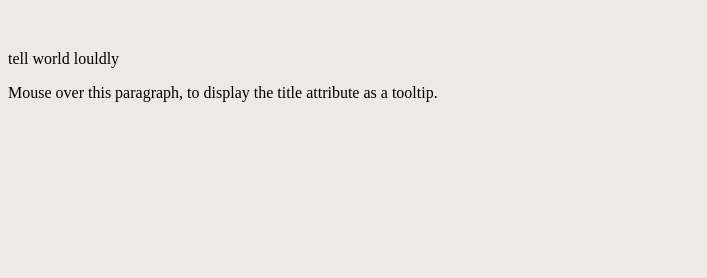
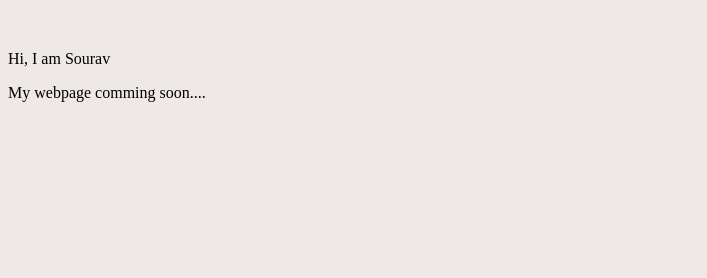
Before and after one commit to sourav-manna/simpleweb, a plain HTML site: page index.html in a window 1280 px wide. Shown: the part 150-428 px from the top of the page, 0-707 px from the left. Drawn offline with Linux system fonts and the light colour scheme.

Commit message:
Update index.html

```diff
--- a/index.html
+++ b/index.html
@@ -5,8 +5,8 @@
     </head>
     <body style="background-color: rgb(238, 233, 230);">
         <h1 style="color: rgb(59, 196, 196); font-family:  Verdana; font-size: 500%;">platform for imagination</h1>
-        <p>tell world louldly</p>
+        <p>Hi, I am Sourav</p>
         <img id = "add" style="position:fixed; margin-left: 55%; visibility:show;" src="https://source.unsplash.com/1600x900/?party" alt="image" width="800" height="450">
-        <p title="I'm a tooltip">Mouse over this paragraph, to display the title attribute as a tooltip.</p>
+        <p>My webpage comming soon....</p>
     </body>
 </html>
```
